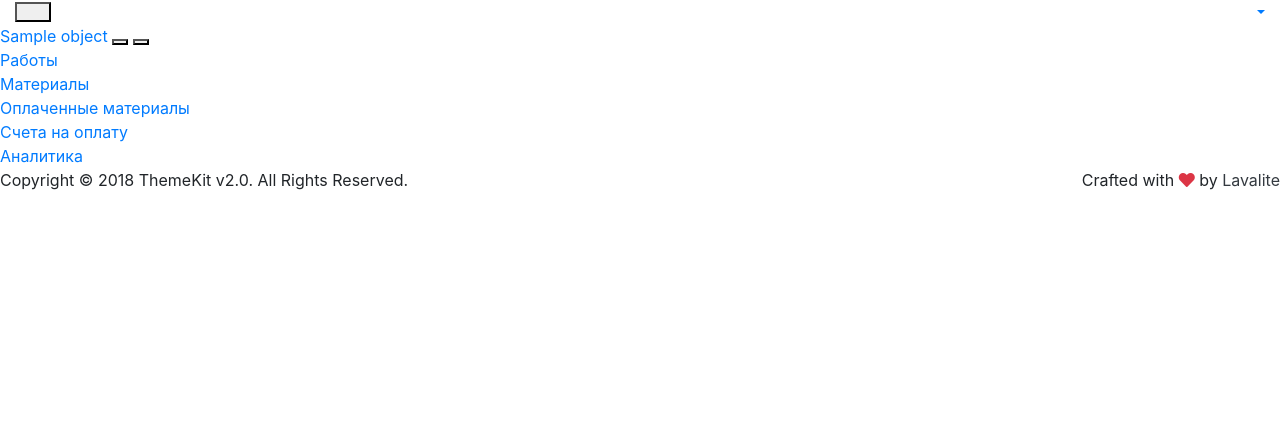
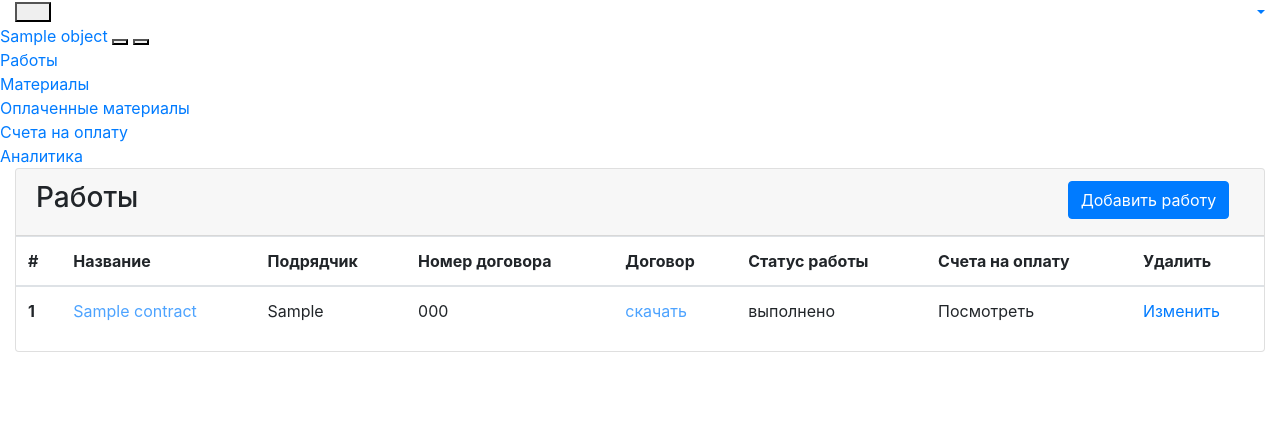
Before and after one commit to orazkarl/foldable_base, a Django app: a page that uses templates/appbase/base.html in a window 1280 px wide. Shown: the top 428 px of the page. Run offline with Django 3.2, Linux system fonts and the light colour scheme; tables that the repository leaves empty hold one stand-in row (values such as "Sample post"); some libraries are stand-ins or nearby versions.

Commit message:
Work detail, edit, add, delete

```diff
--- a/appbase/models.py
+++ b/appbase/models.py
@@ -69,13 +69,26 @@ class Material(models.Model):
         verbose_name_plural = 'Материалы'
 
 
+class RequestForMaterial(models.Model):
+    contract = models.ForeignKey(Contract, on_delete=models.CASCADE, verbose_name='Подряд', related_name='request')
+    name = models.CharField('Название', max_length=100)
+    file = models.FileField('Документ (заявка)', upload_to='request/')
+
+    def __str__(self):
+        return self.name
+
+    class Meta:
+        verbose_name = 'Заявка'
+        verbose_name_plural = 'Заявки'
+
+
 class InvoiceForPayment(models.Model):
     STATUS_CHOICES = [
         ['да', 'да'],
         ['нет', 'нет'],
         ['потом', 'потом']
     ]
-    contract = models.ForeignKey(Contract, on_delete=models.CASCADE, verbose_name='Подряд')
+    contract = models.ForeignKey(Contract, on_delete=models.CASCADE, verbose_name='Подряд', related_name='invoice')
     file = models.FileField('Документ (счет на оплату)', upload_to='invoices/')
     status = models.CharField('Статус ответа', choices=STATUS_CHOICES, max_length=10, default='нет')
 
--- a/appbase/urls.py
+++ b/appbase/urls.py
@@ -1,9 +1,13 @@
 from django.urls import path, include
 from . import views
+
 urlpatterns = [
 
     path('', views.HomeView.as_view(), name='home'),
     path('objects/<slug:slug>', views.ObjectDetailView.as_view(), name='object_detail'),
-path('objects/<slug:slug>/<slug:contract_slug>', views.ContractDetailView.as_view(), name='contract_detail'),
+    path('objects/<slug:slug>/<slug:contract_slug>', views.ContractDetailView.as_view(), name='contract_detail'),
+    path('objects/<slug:slug>/<slug:contract_slug>/edit', views.ContractEditView.as_view(), name='contract_edit'),
+    path('objects/<slug:slug>/contract/add', views.ContractAddView.as_view(), name='contract_add'),
+    path('objects/<slug:slug>/contract/delete', views.contract_delete, name='contract_delete'),
 
 ]
--- a/appbase/views.py
+++ b/appbase/views.py
@@ -1,6 +1,7 @@
-from django.shortcuts import render
+from django.shortcuts import render, redirect
 from django.views import generic
 from .models import Object, Contract, Material
+from transliterate import slugify
 
 
 class HomeView(generic.ListView):
@@ -24,7 +25,7 @@ class ObjectDetailView(generic.DetailView):
 
 
 class ContractDetailView(generic.ListView):
-    template_name = 'contract_detail.html'
+    template_name = 'appbase/contract/detail.html'
     # model = Material
     queryset = Material.objects.all()
 
@@ -35,5 +36,76 @@ class ContractDetailView(generic.ListView):
         materials = Material.objects.filter(contract=contract)
         self.extra_context = {
             'materials': materials,
+            'contract': contract
         }
         return super().get(request, *args, **kwargs)
+
+
+class ContractAddView(generic.TemplateView):
+    template_name = 'appbase/contract/add.html'
+
+    def get(self, request, *args, **kwargs):
+        object_slug = self.kwargs['slug']
+        object = Object.objects.get(slug=object_slug)
+        self.extra_context = {
+            'object': object,
+        }
+        return super().get(request, *args, **kwargs)
+
+    def post(self, request, *args, **kwargs):
+
+        object_id = request.POST['object']
+        name = request.POST['name']
+        contractor = request.POST['contractor']
+        contract = request.FILES['contract']
+        number_contract = request.POST['number_contract']
+        status = request.POST['status']
+        slug = slugify(name)
+
+        Contract.objects.create(contstruct_object_id=object_id, name=name, slug=slug, contract=contract, contractor=contractor, number_contract=number_contract, status=status)
+
+        return redirect('/objects/'+self.kwargs['slug'])
+
+
+class ContractEditView(generic.TemplateView):
+    template_name = 'appbase/contract/edit.html'
+
+    def get(self, request, *args, **kwargs):
+        object_slug = self.kwargs['slug']
+        contract_slug = self.kwargs['contract_slug']
+        object = Object.objects.get(slug=object_slug)
+        contract = Contract.objects.get(slug=contract_slug)
+        self.extra_context = {
+            'object': object,
+            'contract': contract
+        }
+        return super().get(request, *args, **kwargs)
+
+    def post(self, request, *args, **kwargs):
+        contract_slug = self.kwargs['contract_slug']
+        contract = Contract.objects.get(slug=contract_slug)
+        object_id = request.POST['object']
+        name = request.POST['name']
+        if request.FILES:
+            contract_file = request.FILES['contract']
+        else:
+            contract_file = contract.contract
+        contractor = request.POST['contractor']
+
+        number_contract = request.POST['number_contract']
+        status = request.POST['status']
+        slug = slugify(name)
+
+        contract.name = name
+        contract.contract = contractor
+        contract.contract = contract_file
+        contract.number_contract = number_contract
+        contract.status = status
+        contract.save()
+
+        return redirect('/objects/'+self.kwargs['slug'])
+
+def contract_delete(request, slug):
+    contract_id = request.POST['contract']
+    Contract.objects.get(id=contract_id).delete()
+    return redirect('/objects/' + slug)
--- a/templates/appbase/base.html
+++ b/templates/appbase/base.html
@@ -115,14 +115,6 @@
 
 
 
-        <footer class="footer">
-            <div class="w-100 clearfix">
-                <span class="text-center text-sm-left d-md-inline-block">Copyright © 2018 ThemeKit v2.0. All Rights Reserved.</span>
-                <span class="float-none float-sm-right mt-1 mt-sm-0 text-center">Crafted with <i
-                        class="fa fa-heart text-danger"></i> by <a href="http://lavalite.org/" class="text-dark"
-                                                                   target="_blank">Lavalite</a></span>
-            </div>
-        </footer>
 
     </div>
 </div>
@@ -149,6 +141,7 @@
 <script src="{% static 'js/widgets.js' %}"></script>
 <script src="{% static 'js/charts.js' %}js/charts.js"></script>
 <script src="{% static 'dist/js/theme.min.js' %}"></script>
+<script src="{% static 'js/form-components.js' %}"></script>
 <!-- Google Analytics: change UA-XXXXX-X to be your site's ID. -->
 <script>
     (function (b, o, i, l, e, r) {
--- a/templates/appbase/object_detail.html
+++ b/templates/appbase/object_detail.html
@@ -2,8 +2,58 @@
 {% load static %}
 {% block content %}
     <div class="main-content">
-            <div class="container-fluid">
+        <div class="container-fluid">
+            <div class="card">
+                <div class="card-header d-block">
+                    <div class="row">
+                        <div class="col-md-10"><h3>Работы</h3></div>
+                        <div class="col-md-2"><a type="button" href="{% url 'contract_add' object.slug %}" class="btn btn-primary">Добавить работу</a></div>
+                    </div>
 
+
+                </div>
+                <div class="card-body p-0 table-border-style">
+                    <div class="table-responsive">
+                        <table class="table">
+                            <thead>
+                            <tr>
+                                <th>#</th>
+                                <th>Название</th>
+                                <th>Подрядчик</th>
+                                <th>Номер договора</th>
+                                <th>Договор</th>
+                                <th>Статус работы</th>
+                                <th>Счета на оплату</th>
+                                <th>Удалить</th>
+                            </tr>
+                            </thead>
+                            <tbody>
+                            {% for contract in contracts %}
+                                <tr>
+                                <th scope="row">{{ forloop.counter }}</th>
+                                <td><a href="{% url 'contract_detail' slug=contract.contstruct_object.slug contract_slug=contract.slug %}" style="color: #4da3ff">{{ contract.name }}</a></td>
+                                <td>{{ contract.contractor }}</td>
+                                <td>{{ contract.number_contract }}</td>
+                                <td><a href="{{ contract.contract.url }}" style="color: #4da3ff; " download>скачать</a>
+                                <td>{{ contract.status }}</td>
+                                <td>Посмотреть</td>
+{#                                <td>#}
+{#                                    <form action="{% url 'contract_delete' object.slug%}" method="post">#}
+{#                                        {% csrf_token %}#}
+{#                                        <input type="text" name="contract" value="{{ contract.id }}" style="display: none">#}
+{#                                        <button class="btn btn-danger" type="submit">Удалить</button>#}
+{#                                    </form>#}
+{#                                </td>#}
+                                <td>
+                                    <a href="{% url 'contract_edit' slug=contract.contstruct_object.slug contract_slug=contract.slug %}"> Изменить</a>
+                                </td>
+                            </tr>
+                            {% endfor %}
+                            </tbody>
+                        </table>
+                    </div>
+                </div>
             </div>
         </div>
+    </div>
 {% endblock %}
--- a/templates/index.html
+++ b/templates/index.html
@@ -5,7 +5,10 @@
     <title>Title</title>
 </head>
 <body>
-{% for object in object_list %}
+{#{% for object in object_list %}#}
+{#    <a href="{% url 'object_detail' object.slug %}">{{ object.name }}</a>#}
+{#{% endfor %}#}
+{% for object in request.user.object.all %}
     <a href="{% url 'object_detail' object.slug %}">{{ object.name }}</a>
 {% endfor %}
 </body>
```
Also changed, not shown: appbase/admin.py (+4 -3 lines), templates/appbase/contract/add.html (added, +51 -0 lines), templates/appbase/contract/detail.html (added, +36 -0 lines), templates/appbase/contract/edit.html (added, +55 -0 lines), templates/contract_detail.html (deleted, +0 -38 lines).
